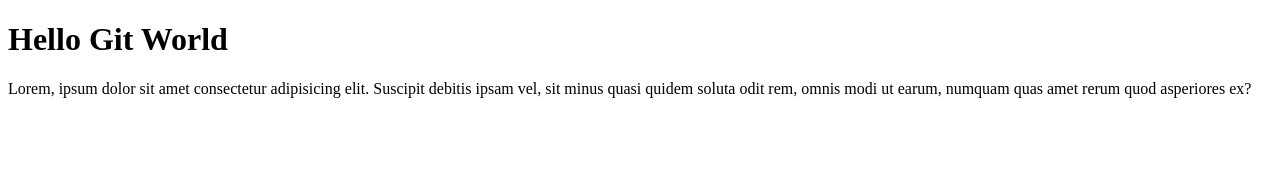
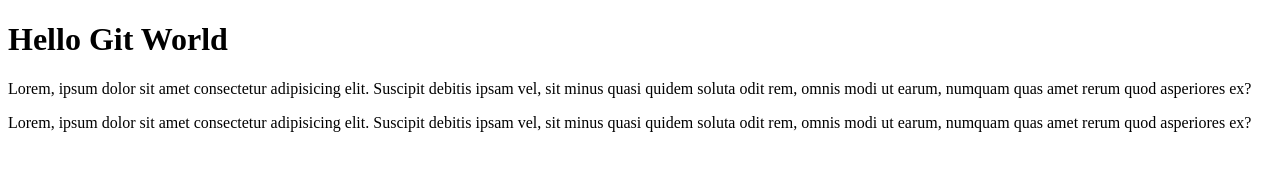
Before and after one commit to MAbdurahman/Git-Github-Masterclass, a plain HTML site: page index.html in a window 1280 px wide. Drawn offline with Linux system fonts and the light colour scheme.

Commit message:
Added new p with heading-para class to heading

```diff
--- a/index.html
+++ b/index.html
@@ -9,6 +9,8 @@
 <body>
    <h1 class="heading">Hello Git World</h1>
    <p class="heading-para">Lorem, ipsum dolor sit amet consectetur adipisicing elit. Suscipit debitis ipsam vel, sit minus quasi quidem soluta odit rem, omnis modi ut earum, numquam quas amet rerum quod asperiores ex?</p>
+   <p class="heading-para">Lorem, ipsum dolor sit amet consectetur adipisicing elit. Suscipit debitis ipsam vel, sit
+      minus quasi quidem soluta odit rem, omnis modi ut earum, numquam quas amet rerum quod asperiores ex?</p>
 
 </body>
 </html>
```
